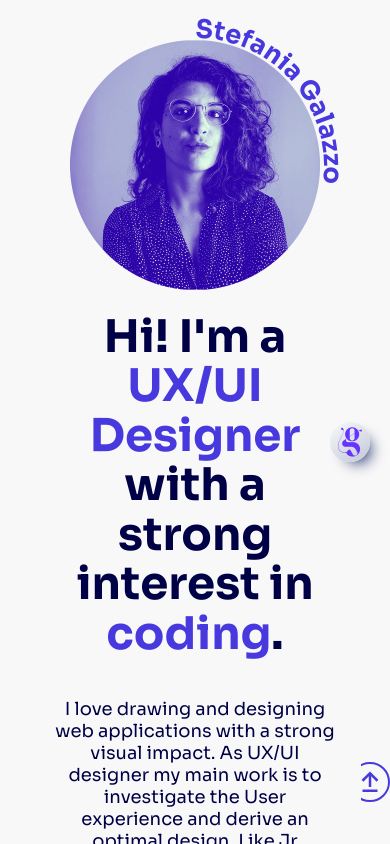
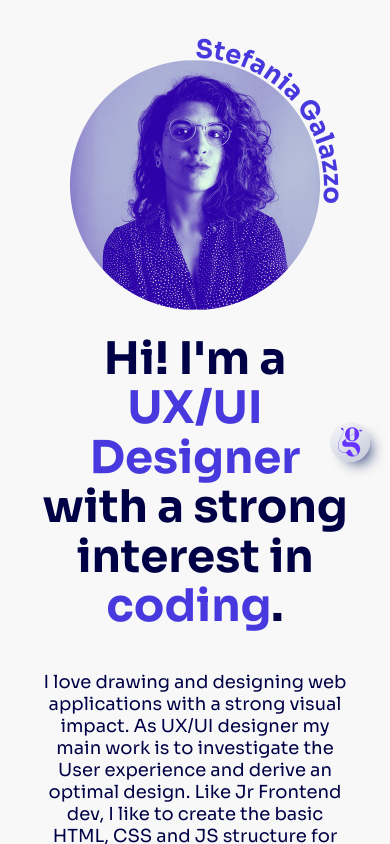
Before and after one commit to StefaniaGalazzo/UX-UI-Designer, a Next.js app: page / in a window 390 px wide. Built offline with nearby package versions, Linux system fonts and the light colour scheme.

Commit message:
upd add padding main

```diff
--- a/app/_components/UI/MainComp/mainComp.module.scss
+++ b/app/_components/UI/MainComp/mainComp.module.scss
@@ -3,11 +3,11 @@
 .main {
   display: flex;
   flex-wrap: wrap;
-  // padding: 120px;
+  padding: 100px;
   justify-content: flex-start;
   align-items: center;
-  width: 85%;
-  margin: 80px auto;
+  width: 100%;
+  // margin: 80px auto;
   gap: 13%;
   background-color: #f8f8f8;
   z-index: 1;
@@ -63,8 +63,8 @@
   .main {
     row-gap: 5%;
     justify-content: center;
-    // padding: 10px !important;
-    margin: 40px auto;
+    padding: 10px !important;
+    margin: 50px auto;
     .texts {
       margin: 5% 0;
       width: 85%;
```
